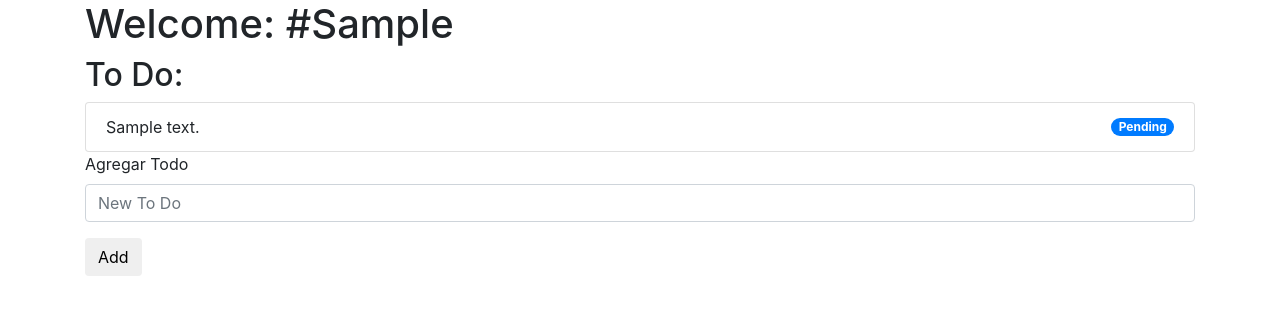
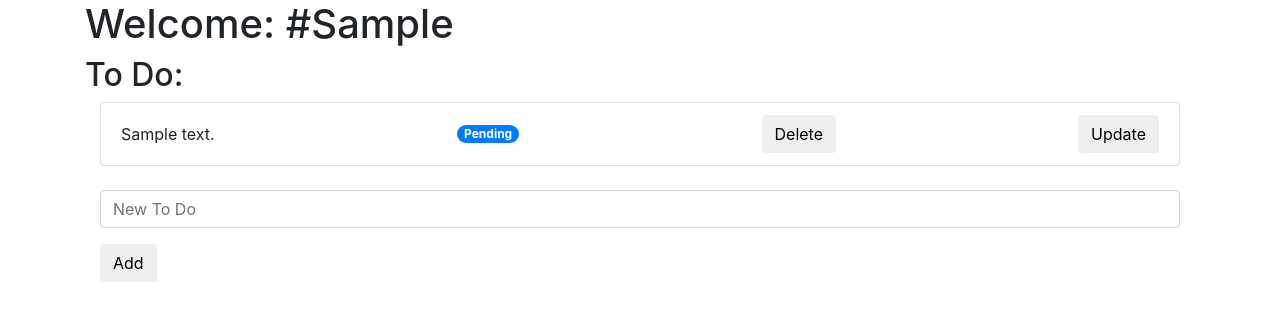
Before and after one commit to cadasmeq/ToDo-Flask, a Flask app: template app/templates/welcome.html in a window 1280 px wide. Shown: the part 56-377 px from the top of the page. Run offline with Flask 2, Linux system fonts and the light colour scheme; the template is opened without the code that fills it: values that come from a table or form of the project are taken from there, most other values are stand-ins (such as "Sample title", 1, 10 or a date in 2020); some libraries are stand-ins or nearby versions.

Commit message:
Working del_todo method

```diff
--- a/app/forms.py
+++ b/app/forms.py
@@ -14,8 +14,11 @@ class SignUpForm(FlaskForm):
     submit      = SubmitField("Sign Up")
 
 class TodoForm(FlaskForm):
-    description = StringField("Agregar Todo",  validators=[DataRequired()], render_kw={"placeholder": "New To Do"})
+    description = StringField("",  validators=[DataRequired()], render_kw={"placeholder": "New To Do"})
     submit = SubmitField("Add")
 
-class EditToDoForm(FlaskForm):
-    delete = SubmitField("Delete", validators=[DataRequired()])
+class DeleteForm(FlaskForm):
+    delete = SubmitField("Delete")
+
+class UpdateForm(FlaskForm):
+    edit = SubmitField("Update")
--- a/app/templates/macros.html
+++ b/app/templates/macros.html
@@ -1,11 +1,18 @@
-{% macro render_todos(todo) %}
+{% import 'bootstrap/wtf.html' as wtf %}
+
+{% macro render_todos(todo, update, delete) %}
+    <ul class="list-group">
+        <li class="list-group-item d-flex justify-content-between align-items-center">
             {{ todo.to_dict().description }}
-{% endmacro %}
 
-{% macro todo_status(todo) %}
             {% if todo.to_dict().status %}
                 <span class="badge badge-success">Finished</span>
             {% else %}
                 <span class="badge badge-primary badge-pill"> Pending</span>
             {% endif %}
+
+            {{ wtf.quick_form(delete, action=url_for("delete", todo_id=todo.id)) }}
+            {{ wtf.quick_form(update) }}
+        </li>
+    </ul>
 {% endmacro %}
--- a/app/templates/welcome.html
+++ b/app/templates/welcome.html
@@ -16,20 +16,17 @@
         {% endif %}
 
         <h2>To Do:</h2>
-        <div id="main-todo">
-            <ul class="list-group">
+        <div class="container", id="main-todo">
                 {% for todo in todos %}
-                    <li class="list-group-item d-flex justify-content-between align-items-center">
-                        {{ macros.render_todos(todo) }}
-                        {{ macros.todo_status(todo) }}
-                    </li>
+                    {{ macros.render_todos(todo, update, delete) }}
                 {% endfor %}
-            </ul>
-
-            {{ wtf.quick_form(add_todo)}}
-
+            {{ wtf.quick_form(todo_form)}}
         </div>
     </div>
+
+    {% block scripts %}
+        {{ super() }}
+    {% endblock %}
 
 {% endblock %}
 
--- a/main.py
+++ b/main.py
@@ -3,8 +3,8 @@ from flask import Flask, request, redirect, make_response, render_template, sess
 from flask_login import login_required, current_user
 
 from app import create_app
-from app.forms import LoginForm, TodoForm, EditToDoForm
-from app.firestore_service import get_users, get_todos, put_todo
+from app.forms import TodoForm, DeleteForm, UpdateForm
+from app.firestore_service import get_users, get_todos, put_todo, delete_todo
 
 app = create_app()
 
@@ -31,26 +31,36 @@ def home():
 
     return response
 
-@app.route('/welcome', methods=['GET', 'POST'])
+
+@app.route('/welcome')
 @login_required
 def welcome():
     ip_user = session.get('ip_user')
     username = current_user.id
 
     todo_form = TodoForm()
+    update_form = UpdateForm()
+    delete_form = DeleteForm()
 
     params = {
         "ip_user":ip_user,
+        'username':username,
         "todos": get_todos(username),
-        'username':username,
-        'add_todo':todo_form,
+        'todo_form':todo_form,
+        'update':update_form,
+        'delete':delete_form,
     }
 
     if todo_form.validate_on_submit():
-
         put_todo(user_id=username, description=todo_form.description.data)
         flash("Todo Added.")
         return redirect(url_for("welcome"))
 
+    return render_template('welcome.html', **params)
 
-    return render_template('welcome.html', **params)
+@app.route('/todos/delete/<todo_id>', methods=['POST'])
+def delete(todo_id):
+    user_id = current_user.id
+    delete_todo(user_id, todo_id)
+    flash("Deleted.")
+    return redirect(url_for('welcome'))
```
Also changed, not shown: app/firestore_service.py (+6 -3 lines). Lines whose indentation alone changed are shown as unchanged.
